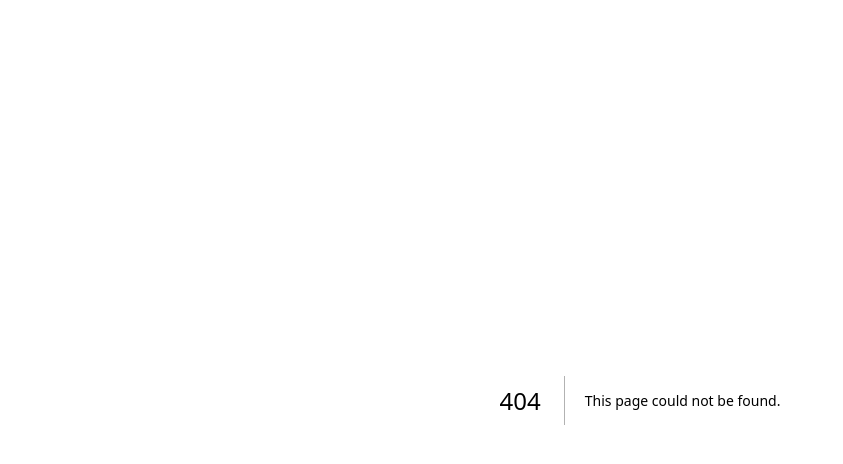
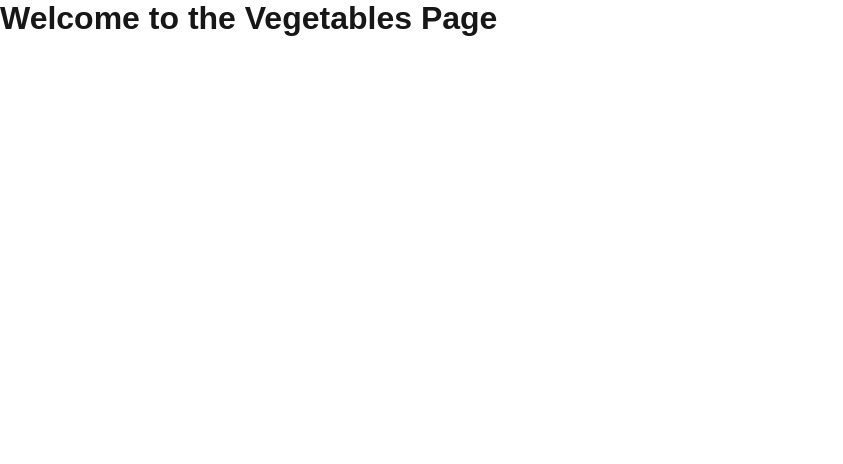
Before and after one commit to Pabasara11/myfirstnextapplication, a Next.js app: page /products/vegis in a window 1280 px wide. Before the commit this address had no page. Shown: the top 464 px of the page, without its empty margins (0-843 px from the left). Built offline with nearby package versions, Linux system fonts and the light colour scheme.

Commit message:
product pages added

```diff
--- /dev/null
+++ b/src/app/products/vegis/page.jsx
@@ -0,0 +1,9 @@
+import React from 'react'
+
+export default function page() {
+  return (
+    <div>
+      <h1>Welcome to the Vegetables Page</h1>
+    </div>
+  )
+}
```
Also changed, not shown: src/app/products/groceries/page.jsx (added, +9 -0 lines), src/app/products/meat/page.jsx (added, +9 -0 lines).
